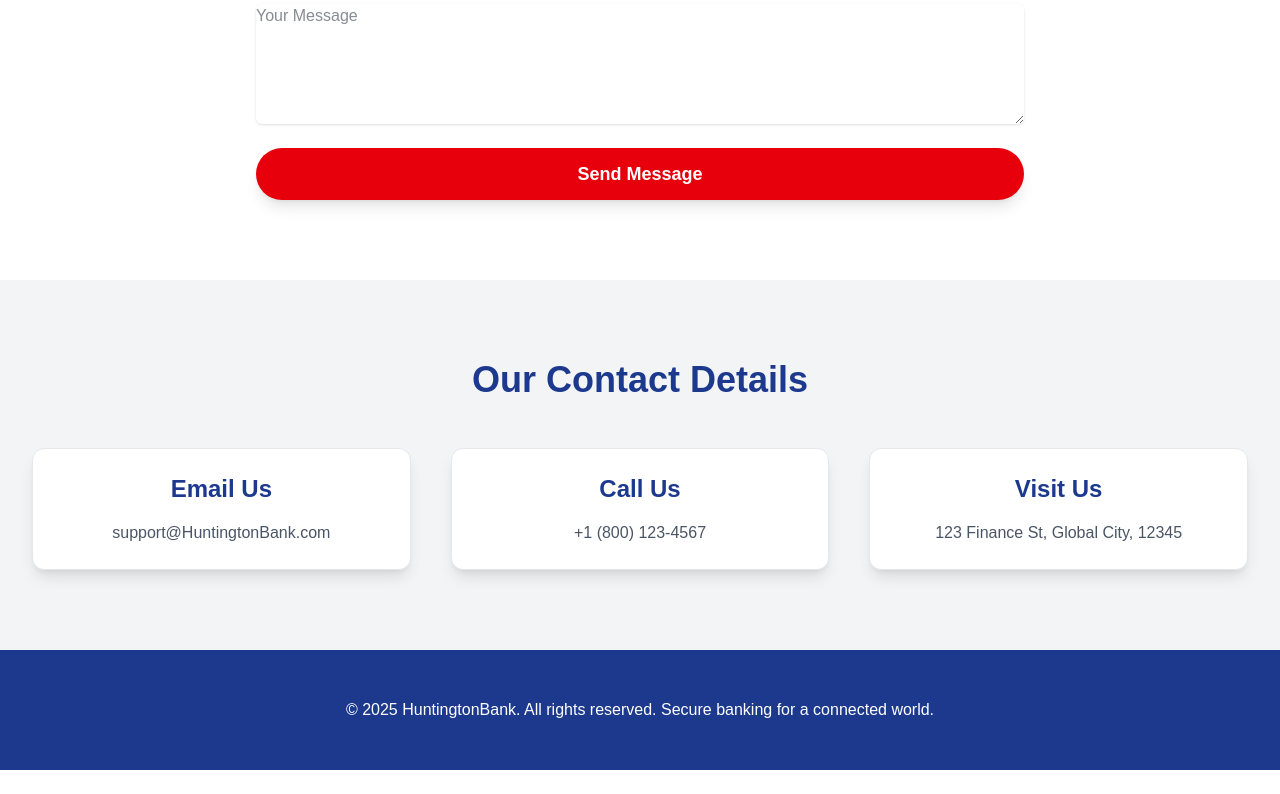
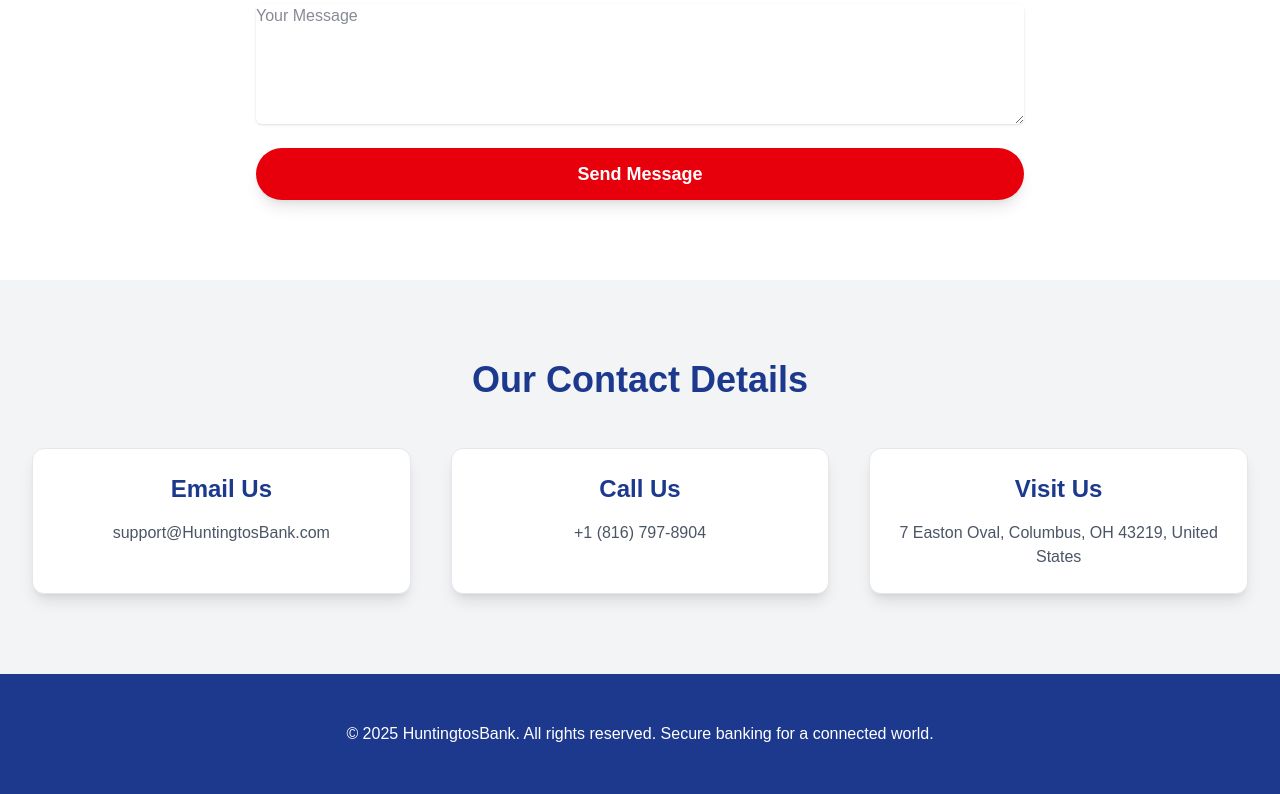
Before and after one commit to IsGameliel/bankapp, a Next.js app: page /contact in a window 1280 px wide. Shown: the part 796-1590 px from the top of the page. Before the commit the page ends 1566 px from the top, so only its background shows below. Built offline with nearby package versions, Linux system fonts and the light colour scheme.

Commit message:
contact page editted

```diff
--- a/src/app/api/user/pin/initiate/route.ts
+++ b/src/app/api/user/pin/initiate/route.ts
@@ -57,7 +57,7 @@
 
     // Send OTP email
     await transporter.sendMail({
-      from: `"Huntingtos" <${process.env.EMAIL_USER}>`,
+      from: `"Huntingtos Bank" <${process.env.EMAIL_USER}>`,
       to: user.email,
       subject: "Your OTP for Transaction PIN Setup",
       text: `Your OTP is ${otp}. It is valid for 5 minutes.`,
--- a/src/app/api/user/transfer/initiate/route.ts
+++ b/src/app/api/user/transfer/initiate/route.ts
@@ -103,7 +103,7 @@
     });
 
     await transporter.sendMail({
-      from: `"Your App Name" <${process.env.EMAIL_USER}>`,
+      from: `"Huntingtos Bank" <${process.env.EMAIL_USER}>`,
       to: user.email,
       subject: "Your OTP for Transfer Verification",
       text: `Your OTP is ${otp}. It is valid for 5 minutes.`,
--- a/src/app/contact/page.tsx
+++ b/src/app/contact/page.tsx
@@ -135,17 +135,17 @@
           {[
             {
               title: 'Email Us',
-              description: 'support@HuntingtonBank.com',
-              link: 'mailto:support@HuntingtonBank.com',
+              description: 'support@HuntingtosBank.com',
+              link: 'mailto:support@HuntingtosBank.com',
             },
             {
               title: 'Call Us',
-              description: '+1 (800) 123-4567',
-              link: 'tel:+18001234567',
+              description: '+1 (816) 797-8904',
+              link: 'tel:+18167978904',
             },
             {
               title: 'Visit Us',
-              description: '123 Finance St, Global City, 12345',
+              description: '7 Easton Oval, Columbus, OH 43219, United States',
             },
           ].map((item, index) => (
             <div
@@ -173,7 +173,7 @@
       {/* Footer */}
       <footer className="py-12 px-4 sm:px-6 lg:px-8 bg-blue-900 text-white text-center">
         <p className="text-sm sm:text-base">
-          © 2025 HuntingtonBank. All rights reserved. Secure banking for a connected world.
+          © 2025 HuntingtosBank. All rights reserved. Secure banking for a connected world.
         </p>
       </footer>
     </main>
```
